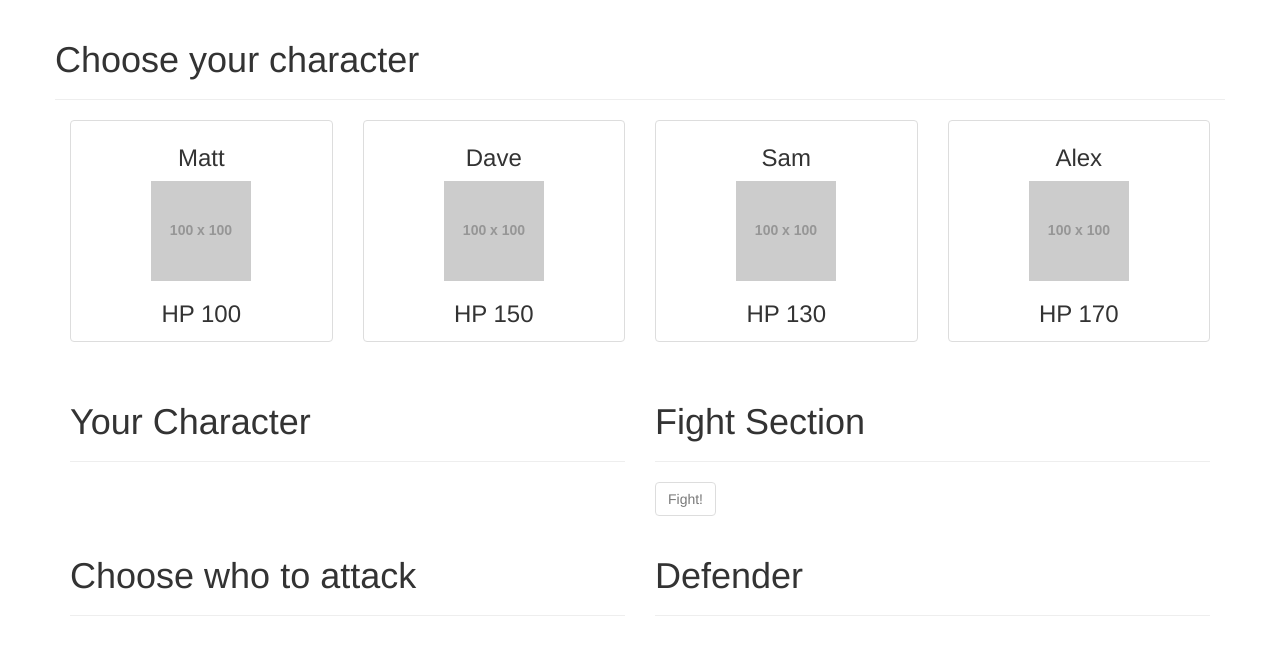
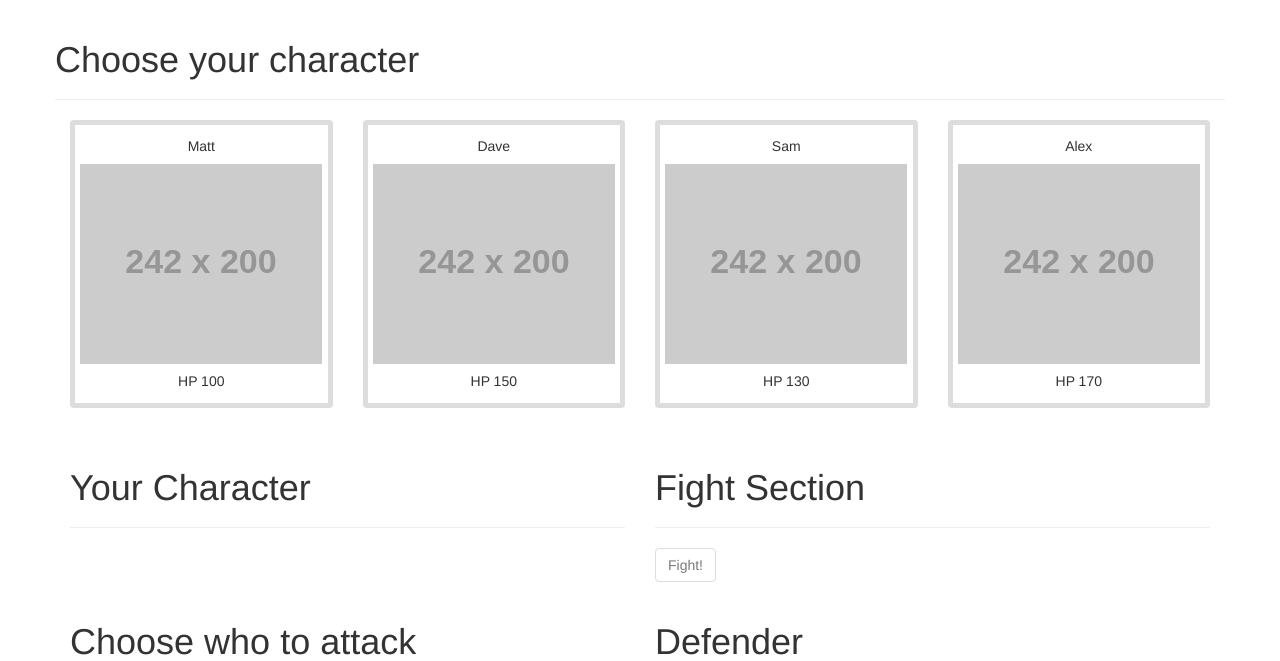
Before and after one commit to mattwhite8/week-4-game-rpg, a PHP site: page / in a window 1280 px wide. Shown: the top 661 px of the page. Run offline with PHP 8.4, Linux system fonts and the light colour scheme; grey boxes labelled with a size stand in for pictures from a placeholder-image service; some libraries are stand-ins or nearby versions.

Commit message:
added animations

```diff
--- a/assets/css/style.css
+++ b/assets/css/style.css
@@ -1,7 +1,11 @@
-.selected {
+/* .selected {
   border: 3px solid black;
 }
 
 .enemy {
   border: 3px solid red;
+} */
+
+.thumbnail {
+  border: 5px solid #ddd;
 }
--- a/assets/javascript/game.js
+++ b/assets/javascript/game.js
@@ -5,6 +5,8 @@ var hero;
 var villain;
 var heroHP;
 var villainHP;
+var heroDiv;
+var villainDiv;
 
 var character1 = {
   name: "Matt",
@@ -14,9 +16,9 @@ var character1 = {
   counterAttackPower: 15,
   hpID: "hp1",
   div: function(){
-    $("#char1").append("<div class='thumbnail' >" + "<h3 class='text-center'>" + character1.name + "</h3>" +
-        "<img src='http://placehold.it/100x100'>" +
-        "<h3 id='hp1' class='text-center'>HP " + character1.healthPoints + "</h3>" + "</div>")
+    $("#char1").append("<div class='thumbnail' >" + "<h5 class='text-center'>" + character1.name + "</h5>" +
+        "<img src='http://placehold.it/242x200'>" +
+        "<h5 id='hp1' class='text-center'>HP " + character1.healthPoints + "</h5>" + "</div>")
   },
   clear: function(){
     if($("#char1").is(':visible')){
@@ -43,9 +45,9 @@ var character2 = {
   baseAttackPower: 20,
   counterAttackPower: 20,
   div: function(){
-    $("#char2").append("<div class='thumbnail'>" + "<h3 class='text-center'>" + character2.name + "</h3>" +
-        "<img src='http://placehold.it/100x100'>" +
-        "<h3 id='hp2' class='text-center'>HP " + character2.healthPoints + "</h3>" + "</div>")
+    $("#char2").append("<div class='thumbnail'>" + "<h5 class='text-center'>" + character2.name + "</h5>" +
+        "<img src='http://placehold.it/242x200'>" +
+        "<h5 id='hp2' class='text-center'>HP " + character2.healthPoints + "</h5>" + "</div>")
   },
   clear: function(){
     if($("#char2").is(':visible')){
@@ -72,9 +74,9 @@ var character3 = {
   baseAttackPower: 11,
   counterAttackPower: 25,
   div: function(){
-    $("#char3").append("<div class='thumbnail'>" + "<h3 class='text-center'>" + character3.name + "</h3>" +
-        "<img src='http://placehold.it/100x100'>" +
-        "<h3 id='hp3' class='text-center'>HP " + character3.healthPoints + "</h3>" + "</div>")
+    $("#char3").append("<div class='thumbnail'>" + "<h5 class='text-center'>" + character3.name + "</h5>" +
+        "<img src='http://placehold.it/242x200'>" +
+        "<h5 id='hp3' class='text-center'>HP " + character3.healthPoints + "</h5>" + "</div>")
   },
   clear: function(){
     if($("#char3").is(':visible')){
@@ -101,9 +103,9 @@ var character4 = {
   baseAttackPower: 17,
   counterAttackPower: 21,
   div: function(){
-    $("#char4").append("<div class='thumbnail'>" + "<h3 class='text-center'>" + character4.name + "</h3>" +
-        "<img src='http://placehold.it/100x100'>" +
-        "<h3 id='hp4' class='text-center'>HP " + character4.healthPoints + "</h3>" + "</div>")
+    $("#char4").append("<div class='thumbnail'>" + "<h5 class='text-center'>" + character4.name + "</h5>" +
+        "<img src='http://placehold.it/242x200'>" +
+        "<h5 id='hp4' class='text-center'>HP " + character4.healthPoints + "</h5>" + "</div>")
   },
   clear: function(){
     if($("#char4").is(':visible')){
@@ -144,6 +146,34 @@ function callRedo(){
   character4.redo();
 }
 
+function heroDied(){
+  alert("You lose!");
+  hero.clear();
+  callRedo();
+  setData();
+  madeSelection = false;
+  defenderSelection = false;
+}
+
+function villainDied(){
+  villain.clear();
+  villainsLeft--;
+  defenderSelection = false;
+  $("#fight").prop('disabled', true);
+}
+
+function winCondition(){
+   if(villainsLeft === 0){
+    alert("You win!");
+    madeSelection = false;
+    defenderSelection = false;
+    villainsLeft = 3;
+    hero.clear();
+    callRedo();
+    setData();
+   }
+}
+
 $( document ).ready(function() {
 
   createDivs();
@@ -158,6 +188,7 @@ $( document ).ready(function() {
       $(this).appendTo($("#your-char")).addClass("selected");
       hero = $(this).data();
       heroHP = $(this).find(`[id*="hp"]`);
+      heroDiv = $(this);
       madeSelection = true;
     }
 
@@ -169,7 +200,8 @@ $( document ).ready(function() {
       $(this).appendTo($("#defender"));
       villain = $(this).data();
       defenderSelection = true;
-      villainHP = $(this).find('[id*="hp"]')
+      villainHP = $(this).find('[id*="hp"]');
+      villainDiv = $(this);
       $("#fight").prop('disabled', false);
    }
 
@@ -177,40 +209,24 @@ $( document ).ready(function() {
 
  $("#fight").on("click", function(){
 
+   heroDiv.effect("shake");
+   villainDiv.effect("shake");
    villain.healthPoints -= hero.attackPower;
-   console.log(villain.name + villain.healthPoints);
    hero.healthPoints -= villain.attackPower;
    hero.attackPower += hero.baseAttackPower;
    villainHP.html("HP " + villain.healthPoints);
    heroHP.html("HP " + hero.healthPoints);
 
    if(hero.healthPoints <= 0){
-    alert("You lose!");
-    hero.clear();
-    callRedo();
-    setData();
-    madeSelection = false;
-    defenderSelection = false;
+    setTimeout(heroDied, 1000);
    }
 
    if(villain.healthPoints <= 0){
-    villain.clear();
-    console.log("villain cleared");
-    villainsLeft--;
-    defenderSelection = false;
-    $("#fight").prop('disabled', true);
-   }
-
-   if(villainsLeft === 0){
-    alert("You win!");
-    madeSelection = false;
-    defenderSelection = false;
-    villainsLeft = 3;
-    hero.clear();
-    callRedo();
-    setData();
+    setTimeout(villainDied, 800);
    }
 
  })
 
+setInterval(winCondition, 1100);
+
 })
```
